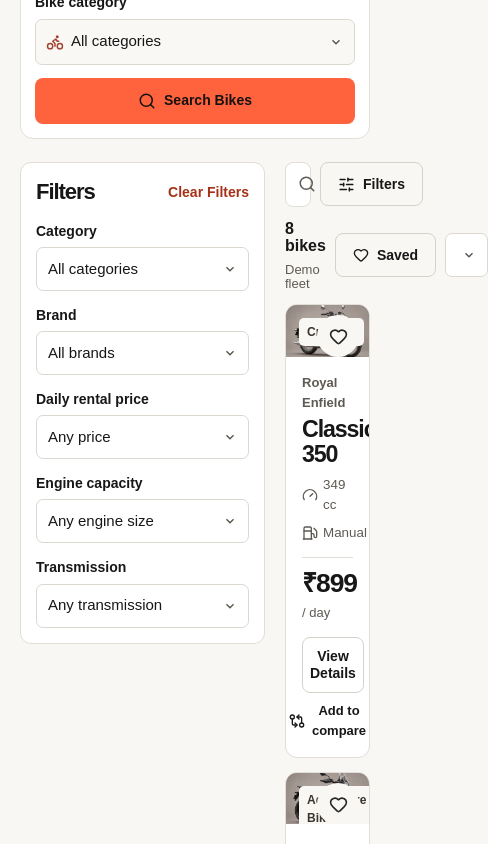
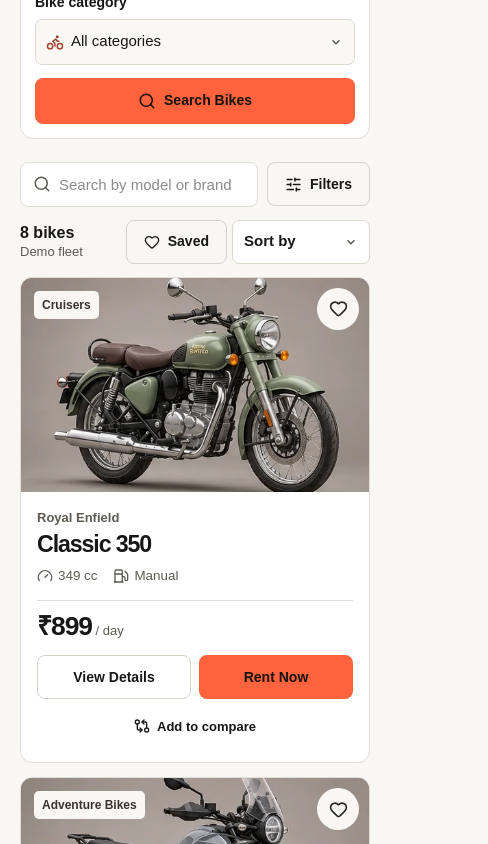
Before and after one commit to bhowmikdebo/BIKE, a React (Vite) app: page /bikes in a window 390 px wide. Shown: the part 493-1337 px from the top of the page, 488 px wide, since content can reach past the window. Built offline with nearby package versions, Linux system fonts and the light colour scheme.

Commit message:
style: adapt the inner pages for tablets and phones

```diff
--- a/src/styles/pages.css
+++ b/src/styles/pages.css
@@ -113,3 +113,32 @@
 .contact-info div :is(small, a) { font-size: .875rem; color: var(--muted); }
 .contact-info div a:hover { color: var(--orange-dark); text-decoration: underline; }
 .contact-panel h2 { margin-bottom: 16px; }
+
+@media (max-width: 1100px) {
+  .listing-results .bike-grid { grid-template-columns: repeat(2, minmax(0, 1fr)); }
+}
+@media (max-width: 880px) {
+  .listing-layout { grid-template-columns: 1fr; }
+  .desktop-filters { display: none; }
+  .mobile-filter { display: inline-flex; }
+  .details-layout { grid-template-columns: 1fr; }
+  .rental-panel { grid-column: auto; grid-row: auto; position: static; }
+  .booking-layout { grid-template-columns: 1fr; }
+  .booking-summary { grid-row: 1; }
+}
+@media (max-width: 640px) {
+  .about-grid, .about-values, .contact-layout { grid-template-columns: 1fr; }
+  .about-grid img { min-height: 205px; height: 240px; }
+  .about-hero h1 br { display: none; }
+  .contact-panel { grid-row: 1; }
+  .result-count { gap: 4px; flex-direction: column; align-items: start; }
+  .sort-select select { padding-left: 6px; max-width: 138px; }
+  .saved-filter { padding-inline: 8px; }
+  .result-actions, .result-bar { gap: 5px; }
+  .listing-shell { padding-bottom: 95px; }
+}
+@media (max-width: 470px) {
+  .listing-results .bike-grid { grid-template-columns: 1fr; }
+  .customer-panel .form-pair, .contact-panel .form-pair { grid-template-columns: 1fr; }
+  .spec-grid { grid-template-columns: repeat(2, minmax(0, 1fr)); }
+}
```
